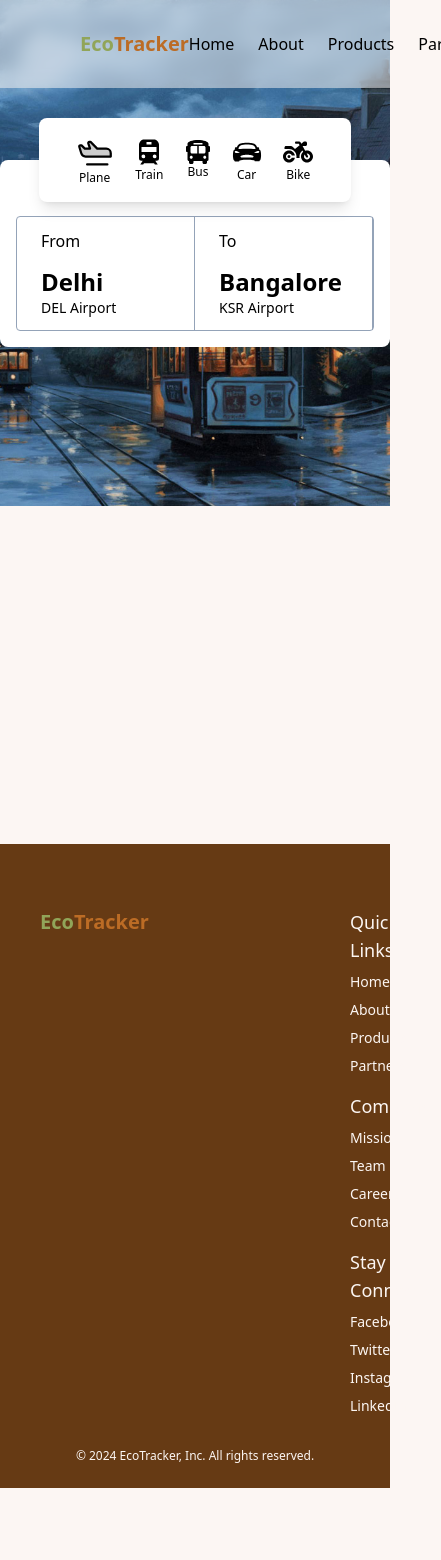
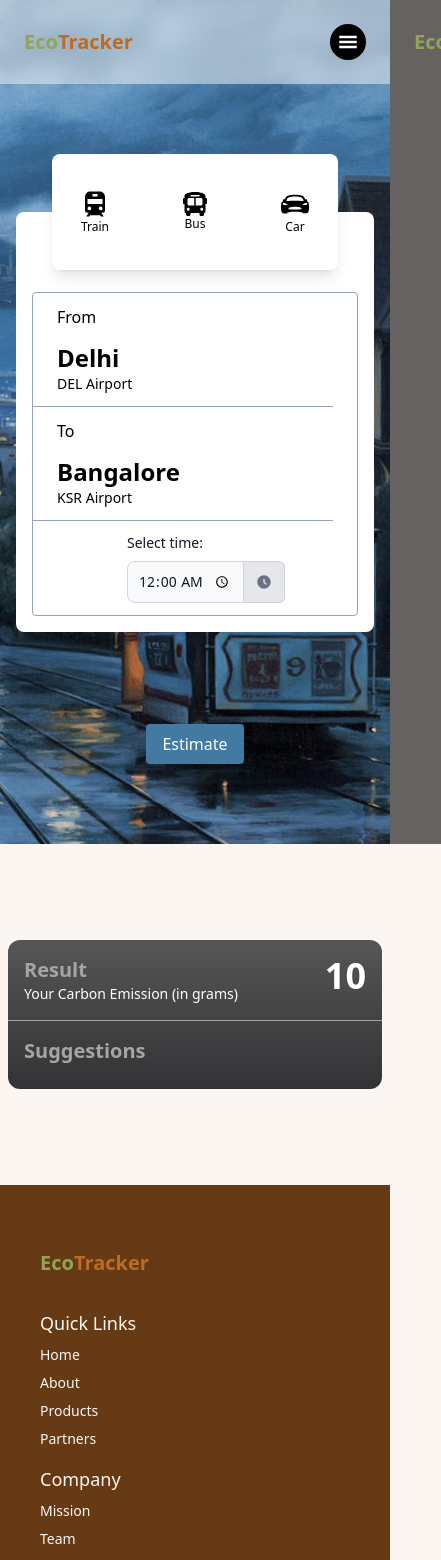
Before and after one commit to C-NikhilKarthik/CarbonSteps, a Next.js app in the folder client/: page /track in a window 390 px wide. Shown: the top 1560 px of the page, 441 px wide, since content can reach past the window. Before the commit the page ends 1488 px from the top, so only its background shows below. Built offline with nearby package versions, Linux system fonts and the light colour scheme.

Commit message:
final changes

```diff
--- a/client/app/layout.tsx
+++ b/client/app/layout.tsx
@@ -7,8 +7,8 @@ import Footer from "@/components/Footer";
 const inter = Inter({ subsets: ["latin"] });
 
 export const metadata: Metadata = {
-  title: "Create Next App",
-  description: "Generated by create next app",
+  title: "EcoTracker",
+  description: "An app to monitor your Carbon Footsteps",
 };
 
 export default function RootLayout({
--- a/client/app/track/page.tsx
+++ b/client/app/track/page.tsx
@@ -1,4 +1,5 @@
-import React from "react";
+"use client";
+import React, { useState } from "react";
 import { PiAirplaneInFlightDuotone } from "react-icons/pi";
 import { IoCarSport } from "react-icons/io5";
 import { BiSolidTrain } from "react-icons/bi";
@@ -6,35 +7,61 @@ import { FaBusAlt } from "react-icons/fa";
 import { FaMotorcycle } from "react-icons/fa6";
 
 export default function Page() {
+  const [option, setOption] = useState(0);
   return (
     <main className="min-h-screen w-full">
-      <div className="h-[60vh] bg-[url('/trackbg.jpg')] bg-cover w-full flex items-center bg-center">
-        <div className="max-w-4xl w-full rounded-lg pt-14 bg-white z-[1] flex justify-center mx-auto relative p-4">
-          <div className="absolute top-0 justify-evenly -translate-y-1/2 w-4/5 bg-white z-10 shadow-lg rounded-lg p-4 flex items-center">
-            <div className="flex flex-col items-center h-full justify-between">
+      <div className="h-screen p-4 md:h-[60vh] bg-[url('/trackbg.jpg')] bg-cover w-full relative flex-col flex items-center justify-center gap-4 bg-center">
+        <div className="max-w-4xl w-full rounded-lg pt-20 bg-white z-[1] flex justify-center mx-auto relative p-4">
+          <div className="absolute overflow-x-auto px-4 top-0 justify-center -translate-y-1/2 w-4/5 bg-white z-10 shadow-lg rounded-lg py-4 flex items-center">
+            <div className="flex relative items-center px-2 h-full w-fit">
+              <div
+                onClick={() => setOption(0)}
+                className="flex flex-col w-[100px] cursor-pointer items-center h-full justify-between p-4"
+              >
                 <PiAirplaneInFlightDuotone className="text-4xl" />
                 <span className="text-xs">Plane</span>
               </div>
-            <div className="flex flex-col items-center h-full justify-between">
+              <div
+                onClick={() => setOption(1)}
+                className="flex flex-col w-[100px] cursor-pointer items-center h-full justify-between"
+              >
                 <BiSolidTrain className="text-3xl" />
                 <span className="text-xs">Train</span>
               </div>
-            <div className="flex flex-col items-center h-full justify-between">
+              <div
+                onClick={() => setOption(2)}
+                className="flex flex-col w-[100px] cursor-pointer items-center h-full justify-between"
+              >
                 <FaBusAlt className="text-2xl" />
                 <span className="text-xs">Bus</span>
               </div>
-            <div className="flex flex-col items-center h-full justify-between">
+              <div
+                onClick={() => setOption(3)}
+                className="flex flex-col w-[100px] cursor-pointer items-center h-full justify-between p-2 rounded"
+              >
                 <IoCarSport className="text-3xl" />
                 <span className="text-xs">Car</span>
               </div>
-            <div className="flex flex-col items-center">
+              <div
+                onClick={() => setOption(4)}
+                className="flex flex-col w-[100px] cursor-pointer items-center h-full justify-between"
+              >
                 <FaMotorcycle className="text-3xl" />
                 <span className="text-xs">Bike</span>
               </div>
+              <div
+                className="absolute -bottom-2 h-1 w-[100px] rounded transition-all duration-500 bg-color6"
+                style={{ transform: `translateX(${option * 100}%)` }}
+              />
+              <div
+                className="absolute w-[100px] transition-all duration-500 bg-color6/10 aspect-square border rounded border-color6/50"
+                style={{ transform: `translateX(${option * 100}%)` }}
+              />
+            </div>
           </div>
 
-          <div className="w-full rounded border border-slate-400 flex">
-            <div className="p-3 px-6 hover:bg-color6/30 flex flex-col cursor-pointer max-w-[300px] transition-all duration-500 text-black border-r border-slate-400">
+          <div className="w-full rounded border border-slate-400 flex flex-col md:flex-row">
+            <div className="p-3 px-6 flex flex-col cursor-pointer flex-none w-full max-w-[300px] transition-all duration-500 text-black border-b md:border-r border-slate-400">
               <span className="">From</span>
               <input
                 defaultValue={"Delhi"}
@@ -46,7 +73,7 @@ export default function Page() {
               />
             </div>
 
-            <div className="p-3 px-6 hover:bg-color6/30 flex flex-col cursor-pointer max-w-[300px] transition-all duration-500 text-black border-r border-slate-400">
+            <div className="p-3 px-6 flex flex-col cursor-pointer flex-none w-full max-w-[300px] transition-all duration-500 text-black border-b md:border-r border-slate-400">
               <span className="">To</span>
               <input
                 defaultValue={"Bangalore"}
@@ -57,6 +84,71 @@ export default function Page() {
                 className="border-none text-sm outline-none w-full focus:ring-none bg-transparent"
               />
             </div>
+
+            <div className="p-3 px-6 flex flex-col cursor-pointer w-full transition-all duration-500 text-black">
+              <form className="max-w-[8.5rem] mx-auto">
+                <label
+                  htmlFor="time"
+                  className="block mb-2 text-sm font-medium text-gray-900"
+                >
+                  Select time:
+                </label>
+                <div className="flex">
+                  <input
+                    type="time"
+                    id="time"
+                    className="rounded-none group rounded-s-lg bg-gray-50 border text-gray-900 leading-none focus:ring-blue-500 focus:border-blue-500 block flex-1 w-full text-sm border-gray-300 p-2.5"
+                    min="09:00"
+                    max="18:00"
+                    value="00:00"
+                    required
+                  />
+                  <span className="inline-flex items-center px-3 text-sm text-gray-900 bg-gray-200 border rounded-s-0 border-s-0 border-gray-300 rounded-e-md">
+                    <svg
+                      className="w-4 h-4 text-gray-500"
+                      aria-hidden="true"
+                      xmlns="http://www.w3.org/2000/svg"
+                      fill="currentColor"
+                      viewBox="0 0 24 24"
+                    >
+                      <path
+                        fill-rule="evenodd"
+                        d="M2 12C2 6.477 6.477 2 12 2s10 4.477 10 10-4.477 10-10 10S2 17.523 2 12Zm11-4a1 1 0 1 0-2 0v4a1 1 0 0 0 .293.707l3 3a1 1 0 0 0 1.414-1.414L13 11.586V8Z"
+                        clip-rule="evenodd"
+                      />
+                    </svg>
+                  </span>
+                </div>
+              </form>
+            </div>
+          </div>
+        </div>
+
+        <button className="bg-color2 absolute bottom-20 text-white px-4 py-2 rounded">
+          Estimate
+        </button>
+      </div>
+
+      <div className="w-full py-24 px-2">
+        <div className="max-w-3xl bg-gradient-to-b from-[#565656] to-[#333235] shadow-cus z-10 flex flex-col mx-auto rounded-xl">
+          <div className="border-b relative flex border-b-[#a5a5a5] p-4">
+            <div className="flex-1 flex flex-col justify-center">
+              <span className="text-xl font-semibold text-[#a5a5a5]">
+                Result
+              </span>
+              <span className="text-white text-sm">
+                Your Carbon Emission (in grams)
+              </span>
+            </div>
+            <div className="flex-none text-4xl font-semibold text-white">
+              10
+            </div>
+          </div>
+          <div className="flex flex-col gap-2 p-4">
+            <span className="text-xl font-semibold text-[#a5a5a5]">
+              Suggestions
+            </span>
+            <span className="text-white">{}</span>
           </div>
         </div>
       </div>
--- a/client/components/Footer.tsx
+++ b/client/components/Footer.tsx
@@ -4,8 +4,8 @@ import React from "react";
 export default function Footer() {
   return (
     <footer className="bg-[#663a14] w-full pt-16 px-10 pb-6">
-      <div className="flex w-full pb-8">
-        <div className=" text-[#91a559] w-[400px] text-xl font-bold">
+      <div className="flex flex-col md:flex-row w-full pb-8">
+        <div className=" text-[#91a559] max-w-[400px] text-xl pb-8 font-bold">
           Eco<span className="text-[#bc6c25]">Tracker</span>
         </div>
         <div className="flex-1 text-sm grid md:grid-cols-3 gap-4 grid-cols-1">
--- a/client/components/Landing.tsx
+++ b/client/components/Landing.tsx
@@ -6,7 +6,7 @@ import Link from "next/link";
 export default function Landing() {
   return (
     <section className="min-h-[100dvh] relative w-full flex flex-col items-center justify-center pt-16">
-      <div className="max-w-5xl flex flex-col gap-4 items-center">
+      <div className="max-w-5xl flex flex-col px-4 gap-4 items-center">
         <span className="text-[clamp(36px,4vw,52px)] font-semibold tracking-tight leading-[1] text-color1">
           Track Your Carbon Footprint.
         </span>
--- a/client/components/Navbar.tsx
+++ b/client/components/Navbar.tsx
@@ -1,13 +1,17 @@
+"use client";
 import Link from "next/link";
-import React from "react";
+import React, { useState } from "react";
+import { GiHamburgerMenu } from "react-icons/gi";
+import { IoClose } from "react-icons/io5";
 
 export default function Navbar() {
+  const [open, setOpen] = useState(false);
   return (
-    <nav className="w-full p-6 px-20 fixed top-0 left-0 flex bg-color3/50 z-20 backdrop-blur justify-between items-center">
+    <nav className="w-full p-6 md:px-20 fixed top-0 left-0 flex bg-color3/50 z-20 backdrop-blur justify-between items-center">
       <div className=" text-[#91a559] text-xl font-bold">
         Eco<span className="text-[#bc6c25]">Tracker</span>
       </div>
-      <div className="flex items-center gap-6">
+      <div className="hidden md:flex items-center gap-6">
         <Link href="/" className="">
           Home
         </Link>
@@ -24,6 +28,46 @@ export default function Navbar() {
           Contact
         </button>
       </div>
+
+      <button
+        onClick={() => setOpen(!open)}
+        className="bg-black flex md:hidden rounded-full p-2"
+      >
+        <GiHamburgerMenu className="text-xl text-white" />
+      </button>
+
+      <div
+        className={`fixed top-0 left-0 w-full h-screen p-6 bg-black/60 backdrop-blur z-50 flex flex-col transition-all duration-500 ${
+          open ? "translate-x-0" : "translate-x-full"
+        }`}
+      >
+        <div className="flex w-full items-center justify-between">
+          <div className=" text-[#91a559] text-xl font-bold">
+            Eco<span className="text-[#bc6c25]">Tracker</span>
+          </div>
+          <button onClick={() => setOpen(!open)} className="p-2">
+            <IoClose className="text-xl text-white" />
+          </button>
+        </div>
+
+        <div className="flex flex-col pt-20 items-center text-white gap-4">
+          <Link href="/" className="">
+            Home
+          </Link>
+          <Link href="/" className="">
+            About
+          </Link>
+          <Link href="/" className="">
+            Products
+          </Link>
+          <Link href="/" className="">
+            Partners
+          </Link>
+          <button className="bg-black rounded text-white py-2 px-4">
+            Contact
+          </button>
+        </div>
+      </div>
     </nav>
   );
 }
```
Also changed, not shown: client/components/Information.tsx (+6 -6 lines). Lines whose indentation alone changed are shown as unchanged.
